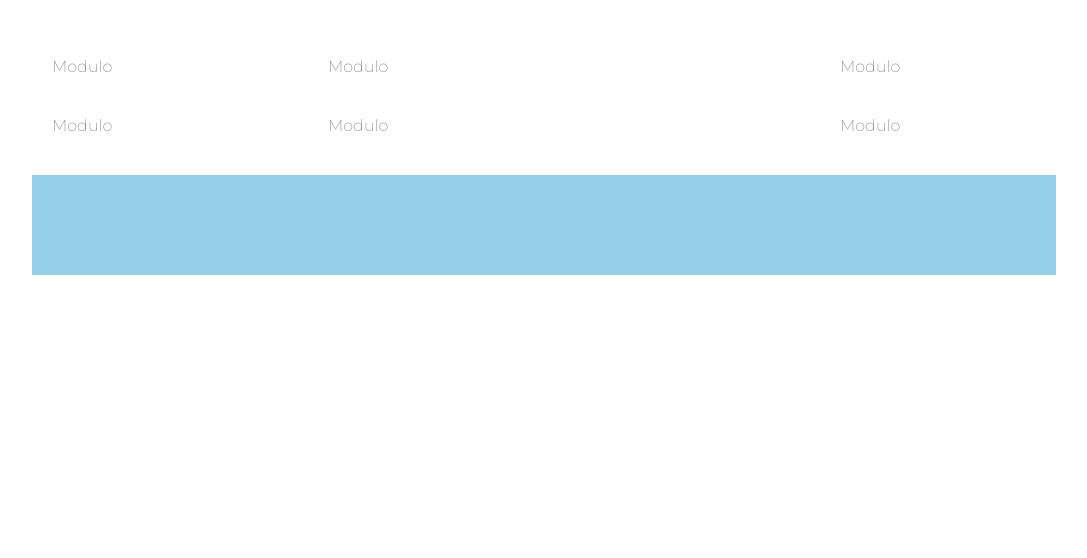
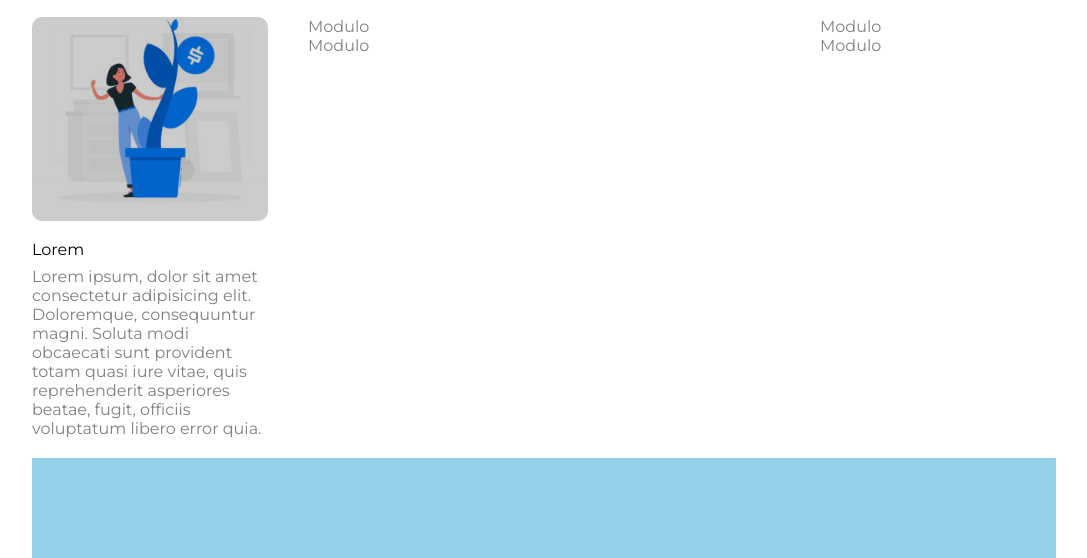
Before and after one commit to AsiaDeMartino/htmlcss-wp, a plain HTML site: page index.html in a window 1280 px wide. Shown: the part 705-1263 px from the top of the page, without its empty margins (96-1183 px from the left). Before the commit the page ends 980 px from the top, so only its background shows below. Drawn offline with Linux system fonts and the light colour scheme.

Commit message:
aggiunto primo modulo

```diff
--- a/index.html
+++ b/index.html
@@ -7,8 +7,8 @@
     <title>Document</title>
     <link rel="stylesheet" href="style.css">
     <link rel="preconnect" href="https://fonts.googleapis.com">
-<link rel="preconnect" href="https://fonts.gstatic.com" crossorigin>
-<link href="https://fonts.googleapis.com/css2?family=Montserrat:wght@100;200&display=swap" rel="stylesheet">
+    <link rel="preconnect" href="https://fonts.gstatic.com" crossorigin>
+    <link href="https://fonts.googleapis.com/css2?family=Montserrat:ital,wght@0,100;0,200;0,300;0,400;0,500;0,600;0,700;0,800;0,900;1,100;1,200;1,300;1,400;1,500;1,600;1,700;1,800;1,900&display=swap" rel="stylesheet">
 </head>
 <body class="">
 
@@ -53,8 +53,13 @@
                     </div>
                     <div class="riga">
                         <div class="col-25">
-                            <div class="modulo">Modulo</div>
-                            <div class="modulo">Modulo</div>
+                            <div class="modulo">
+                                <img class="imgpiccola" src="img/img-1.jpg" alt="">
+                            </div>
+                            <div class="modulo">
+                                <h4>Lorem</h4>
+                                <p>Lorem ipsum, dolor sit amet consectetur adipisicing elit. Doloremque, consequuntur magni. Soluta modi obcaecati sunt provident totam quasi iure vitae, quis reprehenderit asperiores beatae, fugit, officiis voluptatum libero error quia.</p>
+                            </div>
                         </div>
                         <div class="col-50">
                             <div class="modulo">Modulo</div>
--- a/style.css
+++ b/style.css
@@ -110,7 +110,6 @@ footer .container{
 }
 
 .modulo{
-    padding: 20px;
     border-radius: 5px;
     color: gray;
 }
@@ -125,6 +124,22 @@ footer .container{
     padding-left: 0px;
     padding-top: 10px;
 }
+
+.imgpiccola{
+    height: 204px;
+    width: 100%;
+    filter: brightness(80%);
+    border-radius: 10px;
+    object-fit: cover;
+    margin-bottom: 15px;
+}
+
+.modulo h4{
+    font-weight:400;
+    color: black;
+    margin-bottom: 8px;
+}
+
 
 /* debug */
 
```
